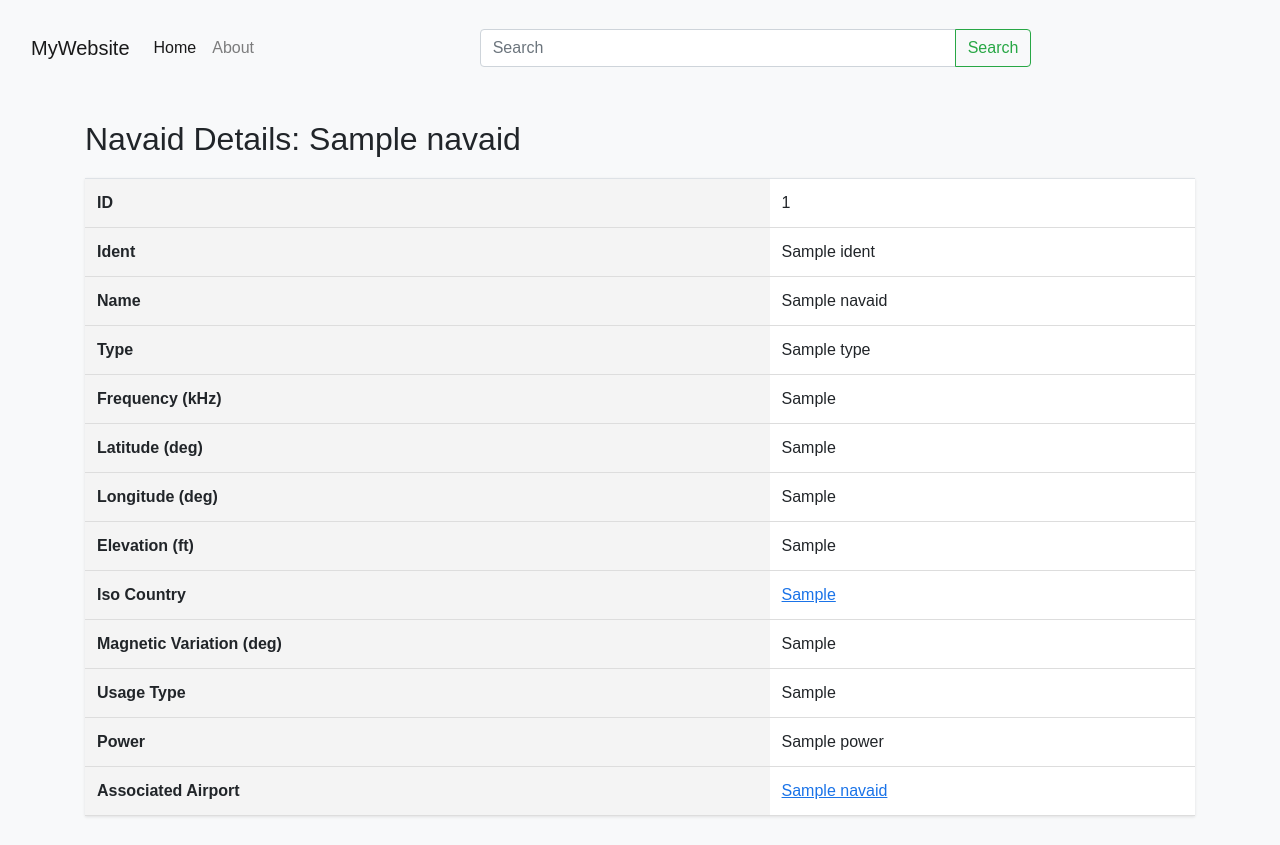
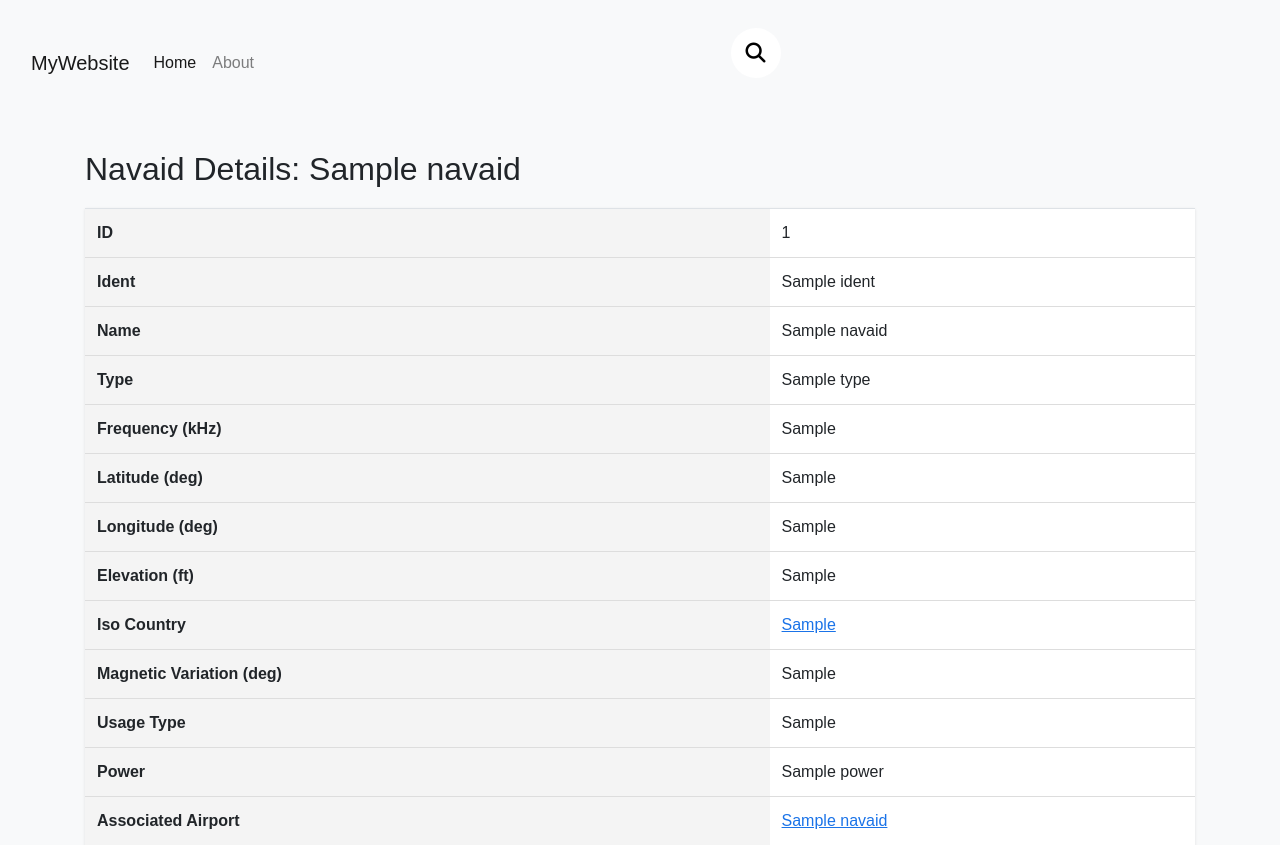
Before and after one commit to KingOnyxx/sparql-is-sparql, a Django app: template main/templates/navaids_page.html in a window 1280 px wide. Shown: the top 845 px of the page. Run offline with Django 5.2, Linux system fonts and the light colour scheme; the template is opened without the code that fills it: most values are stand-ins (such as "Sample title", 1, 10 or a date in 2020); some libraries are stand-ins or nearby versions.

Commit message:
improve searchbar

```diff
--- a/main/templates/countries_page.html
+++ b/main/templates/countries_page.html
@@ -68,7 +68,7 @@
         </tr>
 
 
-        <tr><th>Region is Contained In</th><td><a href="/region/{{ country_data.region_is_contained_in }}" class="highlighted-cell">{{ country_data.region_is_contained_in_label }}</a></td></tr>
+        <tr><th>Region is Contained In</th><td><a href="/region/{{ country_data.region_is_contained_in_label }}" class="highlighted-cell">{{ country_data.region_is_contained_in_label }}</a></td></tr>
         <tr><th>Population</th><td>{{ country_data.population }}</td></tr>
         <tr><th>Area</th><td>{{ country_data.area }}</td></tr>
         <tr><th>Population Density</th><td>{{ country_data.pop_density }}</td></tr>
--- a/templates/base.html
+++ b/templates/base.html
@@ -8,8 +8,12 @@
     <title>{{ page.title }}</title>
     <!-- Bootstrap CDN for styling -->
     <link href="https://stackpath.bootstrapcdn.com/bootstrap/4.5.2/css/bootstrap.min.css" rel="stylesheet">
+
     <!-- Custom styles for Wikipedia-like appearance -->
     <link href="{% static 'css/styles.css' %}" rel="stylesheet">
+    <link rel="stylesheet" href="//maxcdn.bootstrapcdn.com/font-awesome/4.3.0/css/font-awesome.min.css">
+    <script src="https://kit.fontawesome.com/a076d05399.js"></script>
+
 
     <style>
         /* Custom style for search bar */
@@ -17,6 +21,64 @@
             width: 50%; /* Make the search bar take up half the screen width */
             margin: 0 auto; /* Center the search bar */
         }
+        .search-box{
+            width: fit-content;
+            height: fit-content;
+            position: relative;
+            margin: 0 auto;
+        }
+        .input-search{
+            height: 50px;
+            width: 50px;
+            border-style: none;
+            padding: 10px;
+            font-size: 18px;
+            letter-spacing: 2px;
+            outline: none;
+            border-radius: 25px;
+            transition: all .5s ease-in-out;
+            background-color: #ffffff;
+            padding-right: 40px;
+            color:#000000;
+        }
+        .input-search::placeholder{
+            color:rgba(0, 0, 0, 0.8);
+            font-size: 18px;
+            letter-spacing: 2px;
+            font-weight: 100;
+        }
+        .btn-search{
+            width: 50px; /* Increased width */
+            height: 50px; /* Increased height */
+            border-style: none;
+            font-size: 20px;
+            font-weight: bold;
+            outline: none;
+            cursor: pointer;
+            border-radius: 50%;
+            position: absolute;
+            right: 0px;
+            color:#000000 ;
+            background-color:transparent;
+            pointer-events: painted;
+        }
+        .btn-search:focus ~ .input-search{
+            width: 300px;
+            border-radius: 0px;
+            background-color: transparent;
+            border-bottom:1px solid rgba(255,255,255,.5);
+            transition: all 500ms cubic-bezier(0, 0.110, 0.35, 2);
+        }
+        .input-search:focus{
+            width: 300px;
+            border-radius: 0px;
+            background-color: transparent;
+            border-bottom:1px solid rgba(255,255,255,.5);
+            transition: all 500ms cubic-bezier(0, 0.110, 0.35, 2);
+        }
+
+
+
     </style>
 </head>
 <body>
@@ -40,11 +102,12 @@
 
                 <!-- Search Bar inside the navbar with input-group -->
                 <form class="form-inline search-bar" action="{% url 'results_view' %}" method="get">
-                    <div class="input-group w-100">
-                        <input class="form-control" type="search" name="query" placeholder="Search" aria-label="Search">
-                        <div class="input-group-append">
-                            <button class="btn btn-outline-success" type="submit">Search</button>
-                        </div>
+
+                    <div class="search-box" style="display: flex; justify-content: center; margin-bottom: 20px;">
+                        <button class="btn-search"><i class="fa fa-search"></i></button>
+                        <input type="text" class="input-search" placeholder="Type to Search...">
+                    </div>
+                    </div>
                     </div>
                 </form>
             </div>
@@ -70,5 +133,5 @@
     <script src="https://code.jquery.com/jquery-3.5.1.slim.min.js"></script>
     <script src="https://cdn.jsdelivr.net/npm/@popperjs/core@2.5.0/dist/umd/popper.min.js"></script>
     <script src="https://stackpath.bootstrapcdn.com/bootstrap/4.5.2/js/bootstrap.min.js"></script>
-</body>
+
 </html>
```
